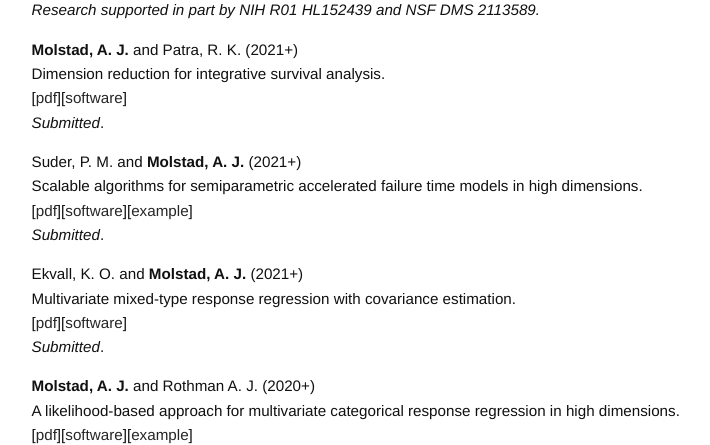
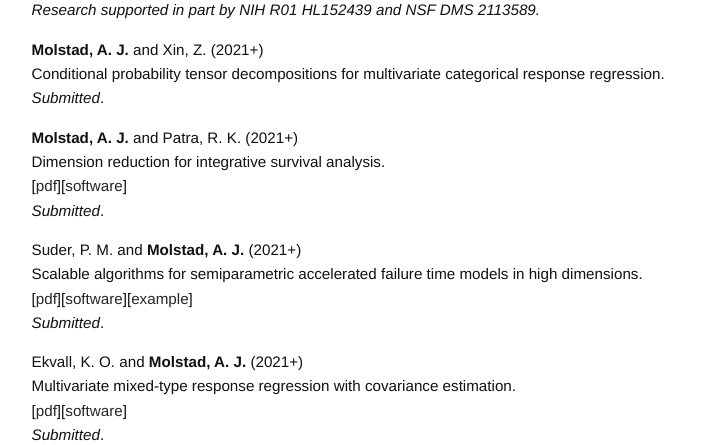
Before and after one commit to ajmolstad/ajmolstad.github.io, a Jekyll site: the page built from research.md, in a window 1280 px wide and 900 px high, cut to the strip 455-900 px from the top of the window. Shown: the whole strip, without its empty margins (276-986 px from the left). Built offline with Jekyll 4.4.1, drawn with Linux system fonts in a browser that asks for light colours.

Commit message:
Update research.md

```diff
--- a/research.md
+++ b/research.md
@@ -12,10 +12,10 @@ permalink: /research/
 Linear regression with group GMC penalization <br>
 *Submitted*. <br> -->
 
-<!-- **Molstad, A. J.** and Xin, Z. (2021+)<br>
+**Molstad, A. J.** and Xin, Z. (2021+)<br>
 Conditional probability tensor decompositions for
 multivariate categorical response regression. <br>
-*Submitted*. <br> -->
+*Submitted*. <br>
 
 **Molstad, A. J.** and Patra, R. K. (2021+)<br>
 Dimension reduction for integrative survival analysis. <br>
```
